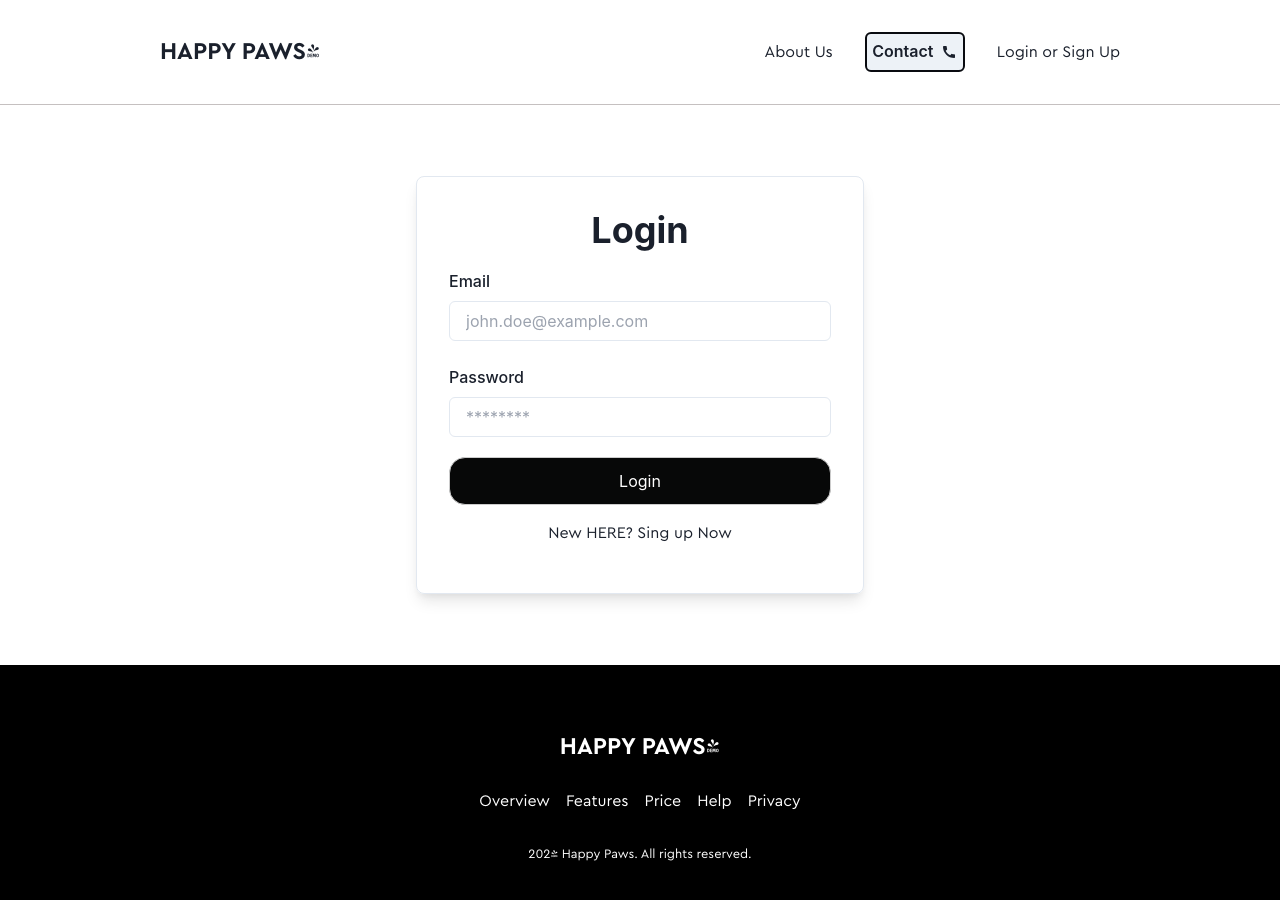
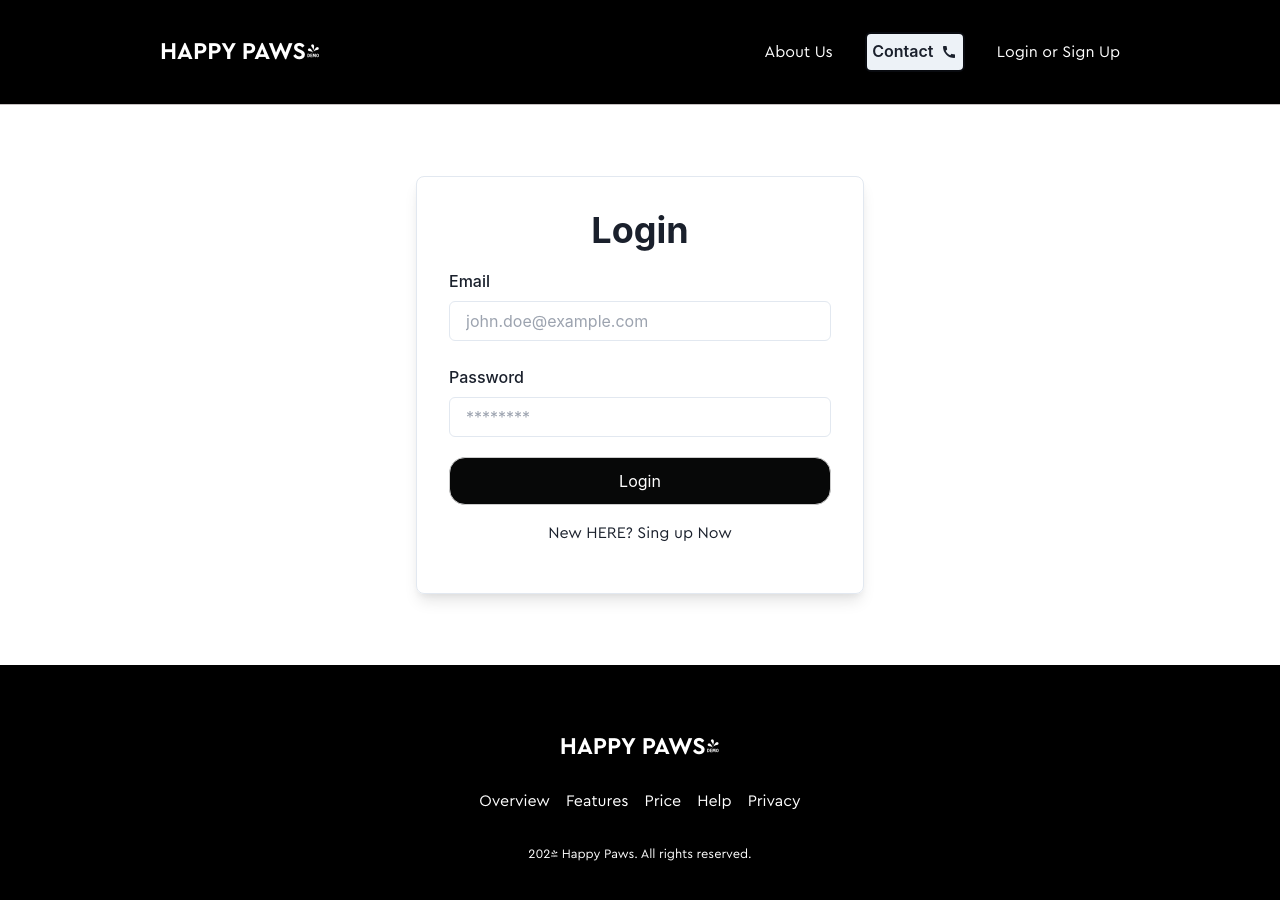
Before and after one commit to bernard493/HappyPaws-client, a React (Create React App) app: page /auth/login in a window 1280 px wide. Shown: the top 900 px of the page. Built offline with nearby package versions, Linux system fonts and the light colour scheme; no server answers.

Commit message:
Navbar color and minor css update

```diff
--- a/src/Components/Footer/Footer.scss
+++ b/src/Components/Footer/Footer.scss
@@ -3,11 +3,11 @@
 
 .footer-section {
   background-color: $color-primary-black;
+  color: $color-primary-white;
   padding: 1rem;
   @include tablet {
     padding: 4rem 2rem;
   }
-  color: $color-primary-white;
   &__logo-container--text {
     font-size: 1.5rem;
   }
--- a/src/Components/Header/Header.scss
+++ b/src/Components/Header/Header.scss
@@ -8,6 +8,8 @@
   align-items: center;
   gap: 1rem;
   padding: 1rem 0;
+  background-color: $color-primary-black;
+  color: $color-primary-white;
   @include tablet {
     flex-direction: row;
     justify-content: space-between;
--- a/src/Pages/ProfilePage/ProfilePage.jsx
+++ b/src/Pages/ProfilePage/ProfilePage.jsx
@@ -52,7 +52,6 @@ const ProfilePage = () => {
       const { status, data } = await UpdateUserProfile(values);
       const { message, data: newUserDate } = data;
 
-
       if (status === 200) {
         dispatch(setUserGlobalState(newUserDate));
         toast({
@@ -78,7 +77,6 @@ const ProfilePage = () => {
   };
 
   const handleEditProfile = () => {
-
     onOpen();
   };
 
@@ -102,8 +100,8 @@ const ProfilePage = () => {
           <Button
             handleButtonClick={handleEditProfile}
             isDisabledState={isDisabled}
-            notDisabledText={"Edit Profile"}
-            isDisabledText={"Edit Profile"}
+            notDisabledText={"Edit"}
+            width={100}
           />
         </div>
 
```
